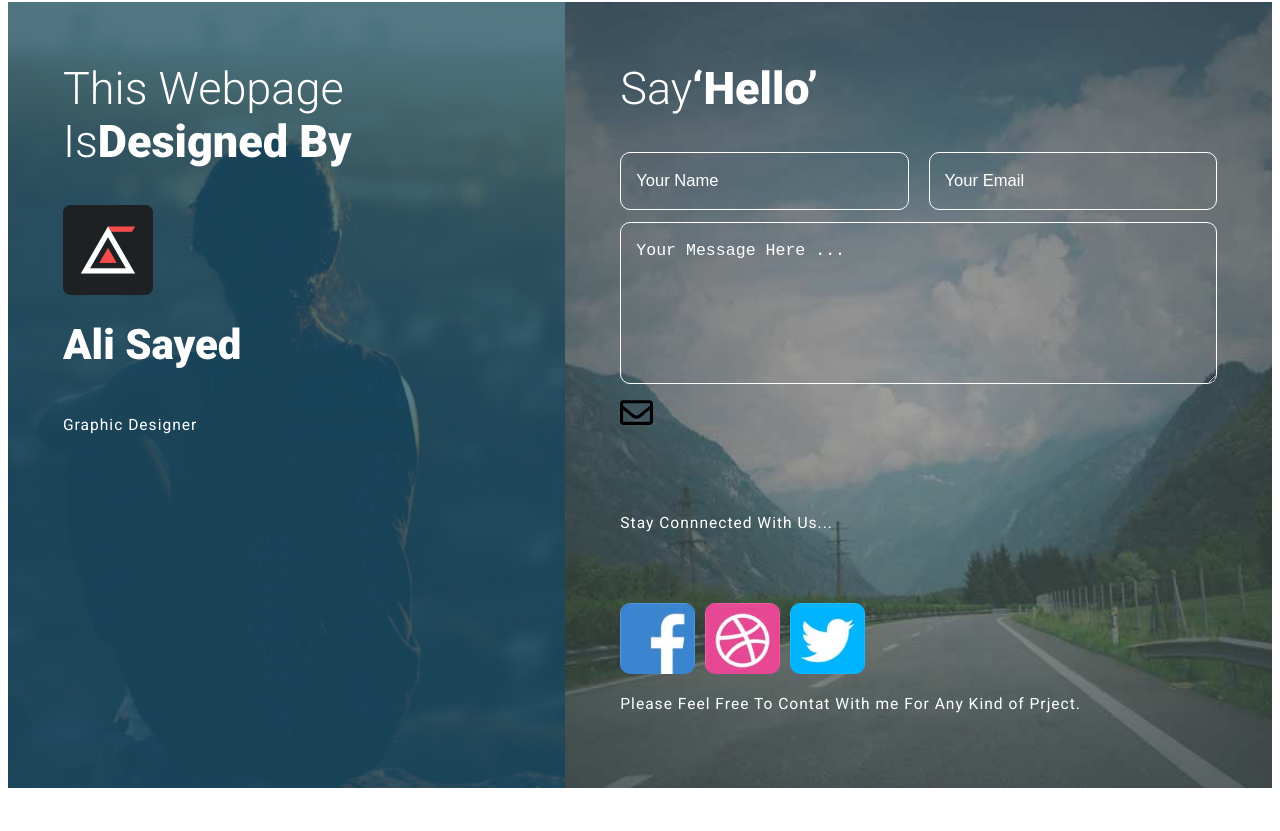
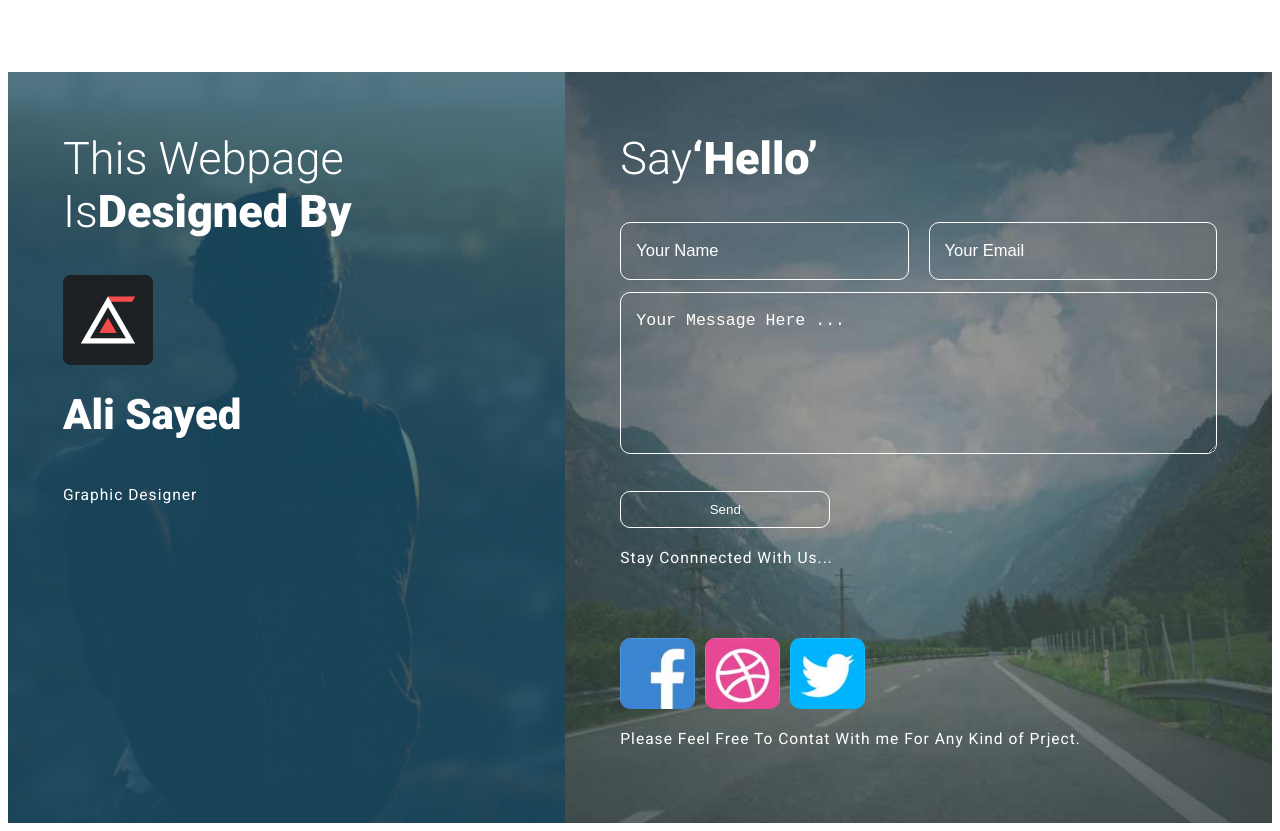
Before and after one commit to stas763/grid-css-16.04.2019, a plain HTML site: page index.html in a window 1280 px wide. Shown: the part 1507-2338 px from the top of the page. Before the commit the page ends 2303 px from the top, so only its background shows below. Drawn offline with Linux system fonts and the light colour scheme.

Commit message:
new favicon new button send

```diff
--- a/css/index.css
+++ b/css/index.css
@@ -136,7 +136,7 @@ a, input, textarea {
   border: 1px solid #000;
 }
 
-button {
+a.bars {
   display: block;
   width: 33px;
   height: 33px;
@@ -145,10 +145,26 @@ button {
   margin-bottom: 64px;
   background-repeat: no-repeat;
 }
+/* button {
+  display: block;
+  width: 33px;
+  height: 33px;
+  background-image: url(../image/bars-solid.svg);
+  border: none;
+  margin-bottom: 64px;
+  background-repeat: no-repeat;
+} */
 
 .send {
-background-image: url(../image/envelope-regular.svg);
-background-color: transparent;
+  color: #fff;
+  border-radius: 10px;
+  min-width: 210px;
+  padding: 10px 15px;
+  background-color: transparent;
+  border: 1px solid;
+  text-decoration: none;
+  text-align: center;
+  margin-top: 25px;
 }
 
 .list li a {
--- a/index.html
+++ b/index.html
@@ -16,7 +16,8 @@
             <img src="" alt="">
         </div>
         <div class="item pic_menu">
-            <button type="button" name="button"></button>
+            <!-- <button type="button" name="button"></button> -->
+            <a href="#" class="bars"></a>
             <h2>Ali Sayed’s<span>Web Designing</span>Project</h2>
             <p>Lorem ipsum dolor sit amet, consectetuer adipiscing elit, sed diam nonummy nibh euismod tincidunt ut laoreet dolore.</p>
             <p> quis nostrud exerci tation ullamcorper suscipit lobortis nisl ut aliquip ex ea commodo consequat. Duis autem vel eum iriure dol.</p>
@@ -64,7 +65,7 @@
                 <input type="text" name="name" placeholder="Your Name">
                 <input type="email" name="replyto" placeholder="Your Email">
                 <textarea name="message" placeholder="Your Message Here ..."></textarea>
-                <button class="button send" type="submit" value="Send"></button>
+                <button class="button send" type="submit" value="Send">Send</button>
             </form>
             <div>
                 <p>Stay Connnected With Us...</p>
```
Also changed, not shown: image/envelope-regular.svg (deleted), image/favicon-16x16.png, image/send.jpg (deleted), image/send.svg (deleted), image/template.png (deleted), 1 other file.
